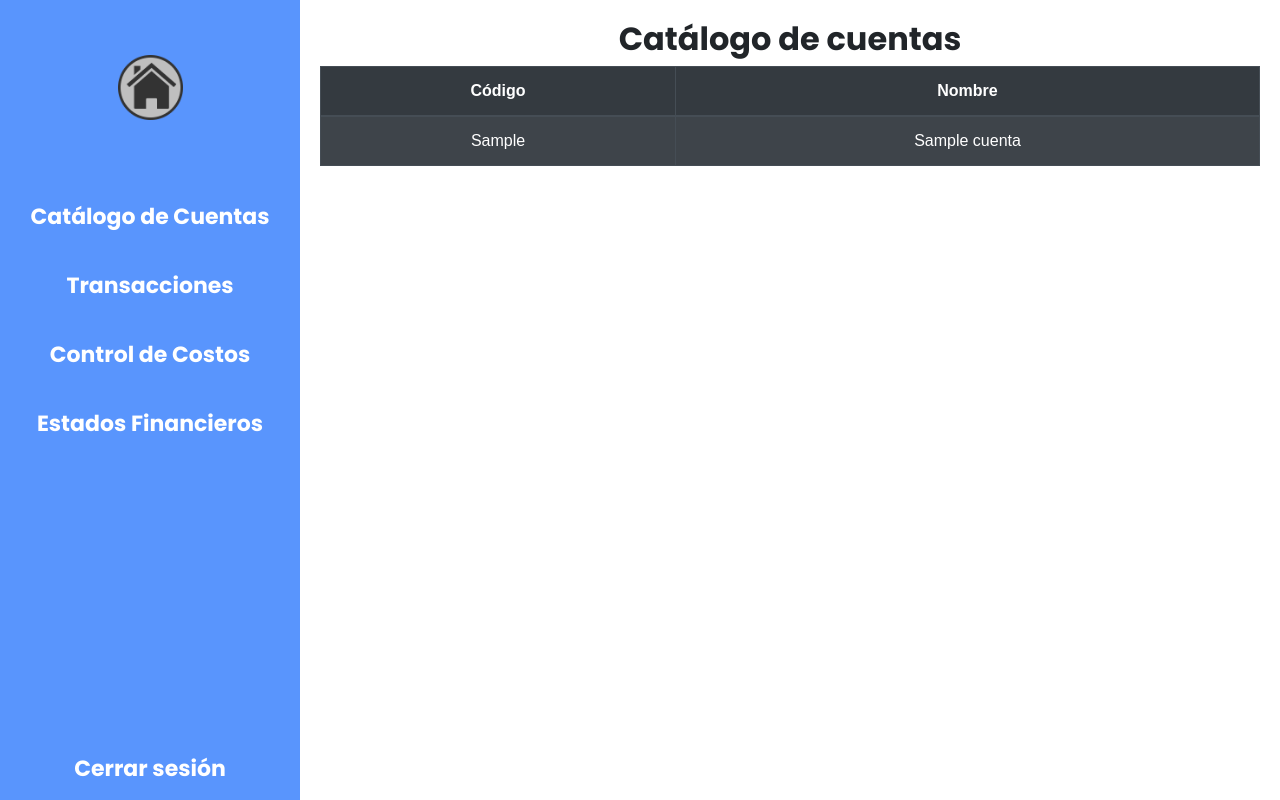
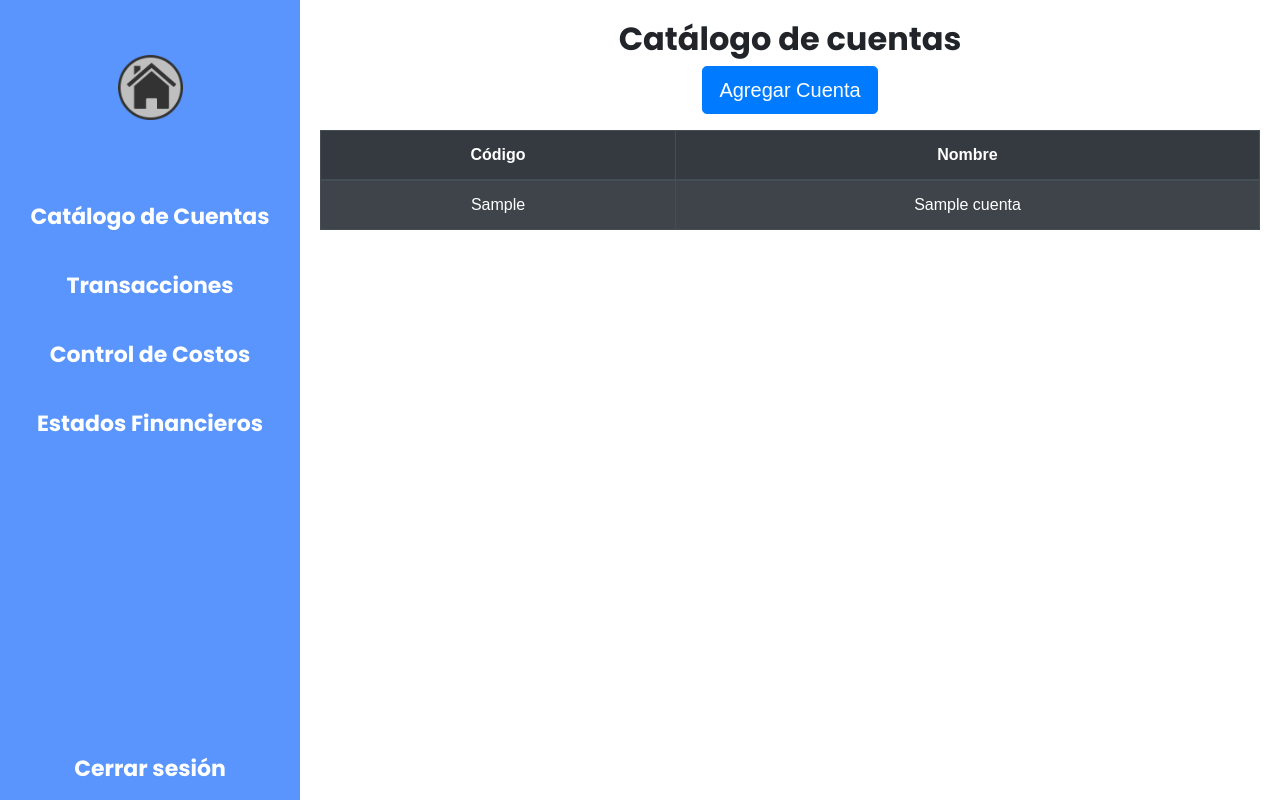
Before and after one commit to kyller7120/CodeSoft, a Django app: page /agregar_cuenta in a window 1280 px wide. Run offline with Django 4.2, Linux system fonts and the light colour scheme; a user stored in the database is signed in; tables that the repository leaves empty hold one stand-in row (values such as "Sample post"); some libraries are stand-ins or nearby versions.

Commit message:
despliegue6

```diff
--- a/templates/catalogo/catalogo.html
+++ b/templates/catalogo/catalogo.html
@@ -24,7 +24,7 @@
       <h2 class="text-center">Catálogo de cuentas</h2>
 
       <!-- Botón para agregar cuentas -->
-      <!--<button class="btn btn-primary btn-lg d-block mx-auto mb-3" data-toggle="modal" data-target="#agregarCuentaModal">Agregar Cuenta</button>-->
+      <button class="btn btn-primary btn-lg d-block mx-auto mb-3" data-toggle="modal" data-target="#agregarCuentaModal">Agregar Cuenta</button>
 
       <!-- Tabla Bootstrap para mostrar cuentas -->
       <!-- Tabla Bootstrap para mostrar cuentas con estilo oscuro -->
```
